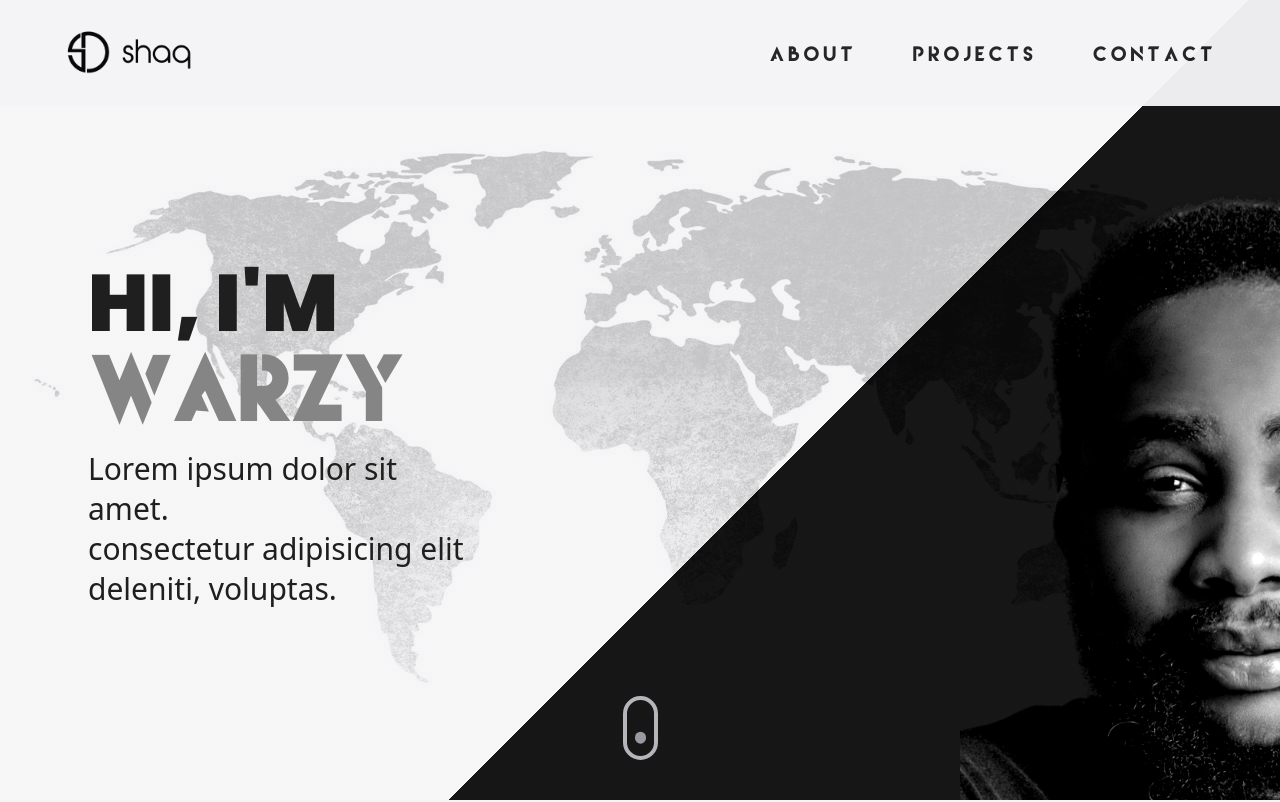
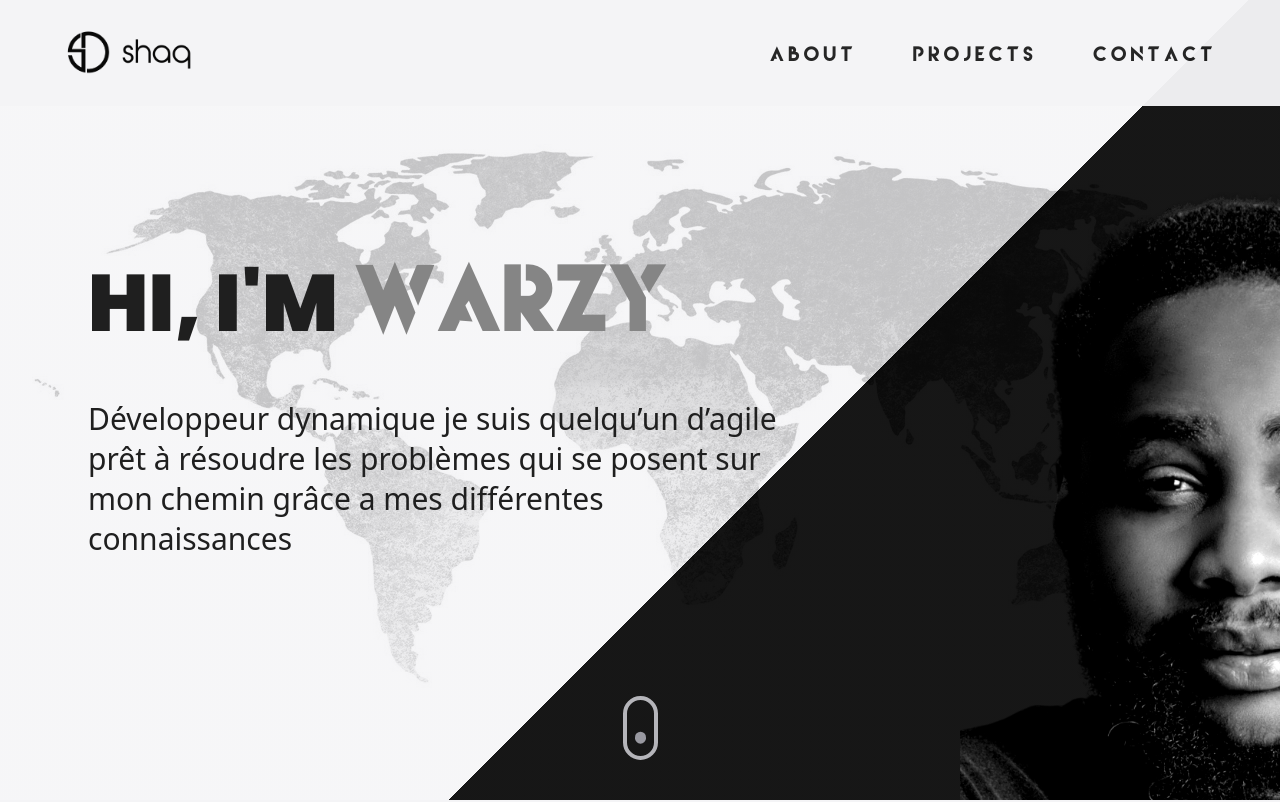
Before and after one commit to Warzy5/warren-portfolio, a React (Vite) app: page / in a window 1280 px wide. Shown: the top 802 px of the page. Built offline with nearby package versions, Linux system fonts and the light colour scheme.

Commit message:
added text 2

```diff
--- a/src/components/Hero.jsx
+++ b/src/components/Hero.jsx
@@ -46,8 +46,8 @@ const Hero = () => {
               </span>
             </h1>
             <p className={`${styles.heroSubText} mt-2 text-eerieBlack`}>
-              Lorem ipsum dolor sit amet. <br className="sm:block hidden" />
-              consectetur adipisicing elit deleniti, voluptas.
+              <br className="sm:block hidden" />
+              Développeur dynamique je suis quelqu’un d’agile prêt à résoudre les problèmes qui se posent sur mon chemin grâce a mes différentes connaissances
             </p>
           </div>
           <div
```
